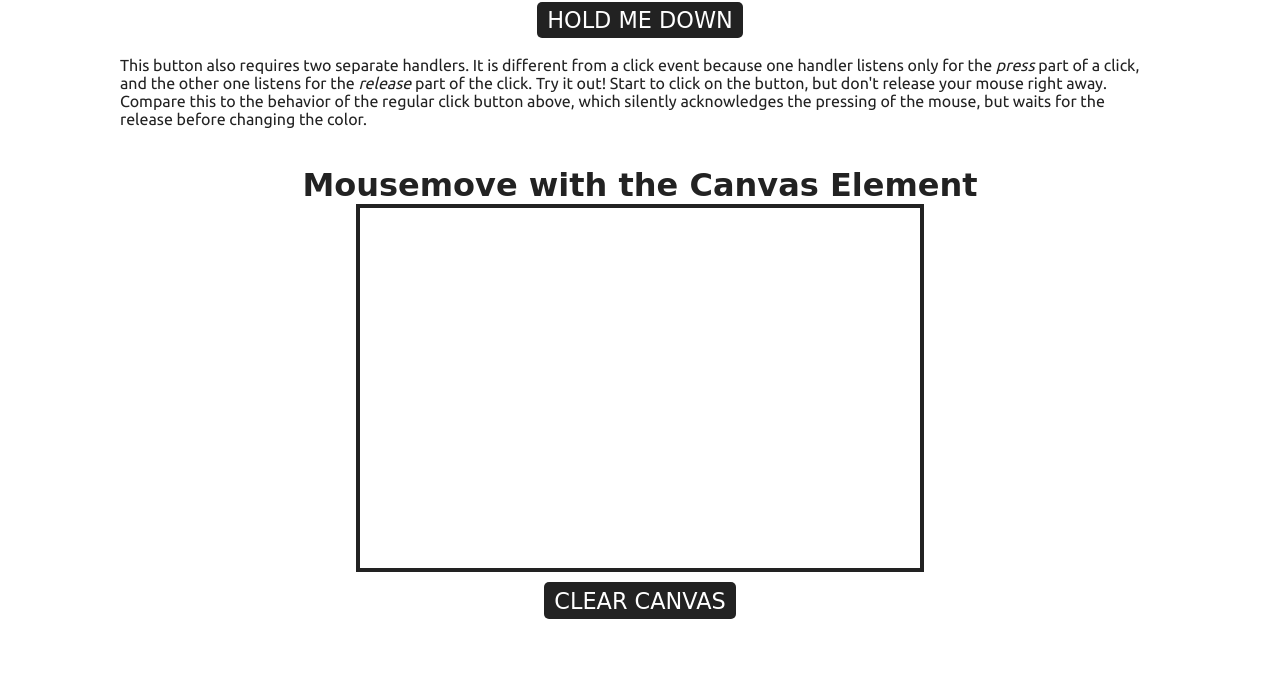
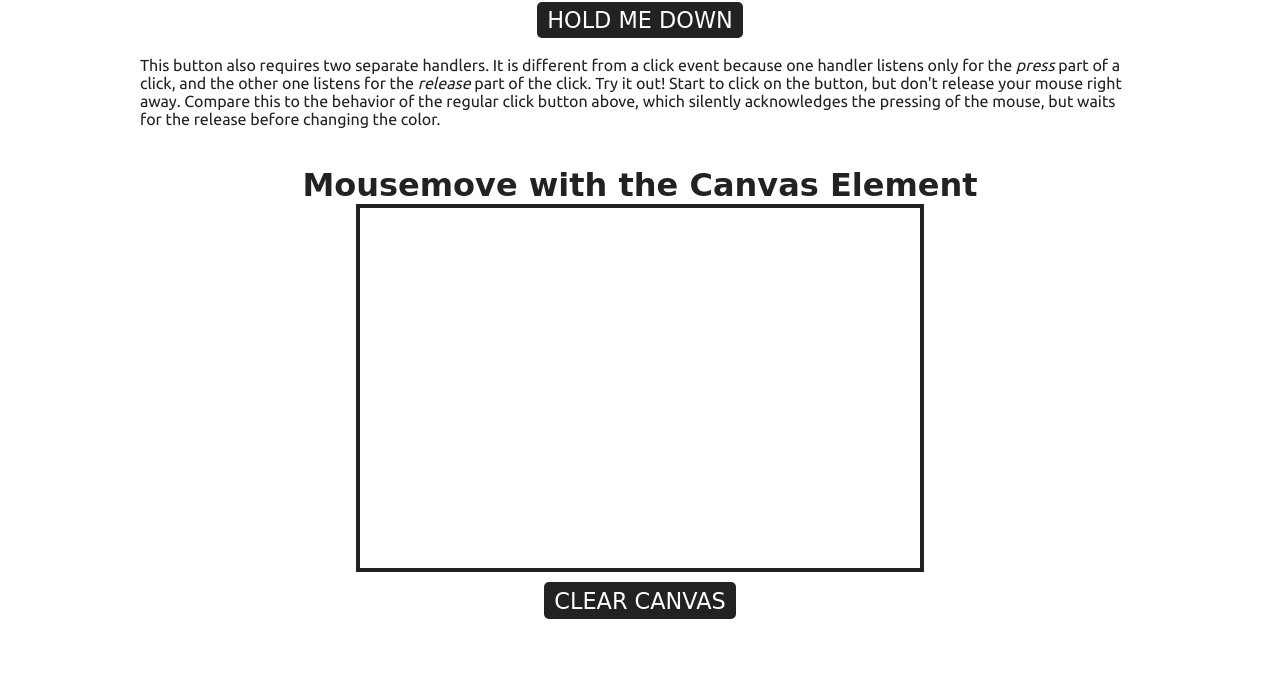
Before and after one commit to Carolista/LC-Other-DOM-Events, a plain HTML site: page index.html in a window 1280 px wide. Shown: the part 554-1243 px from the top of the page. Drawn offline with Linux system fonts and the light colour scheme; a web font is replaced by a local one.

Commit message:
Update styles.css

```diff
--- a/styles.css
+++ b/styles.css
@@ -40,7 +40,8 @@ section {
     display: flex;
     flex-direction: column;
     justify-content: center;
-    margin: 0px 0px 30px;
+	max-width: 1000px;
+    margin: 0px auto 30px;
 }
 
 div {
```
